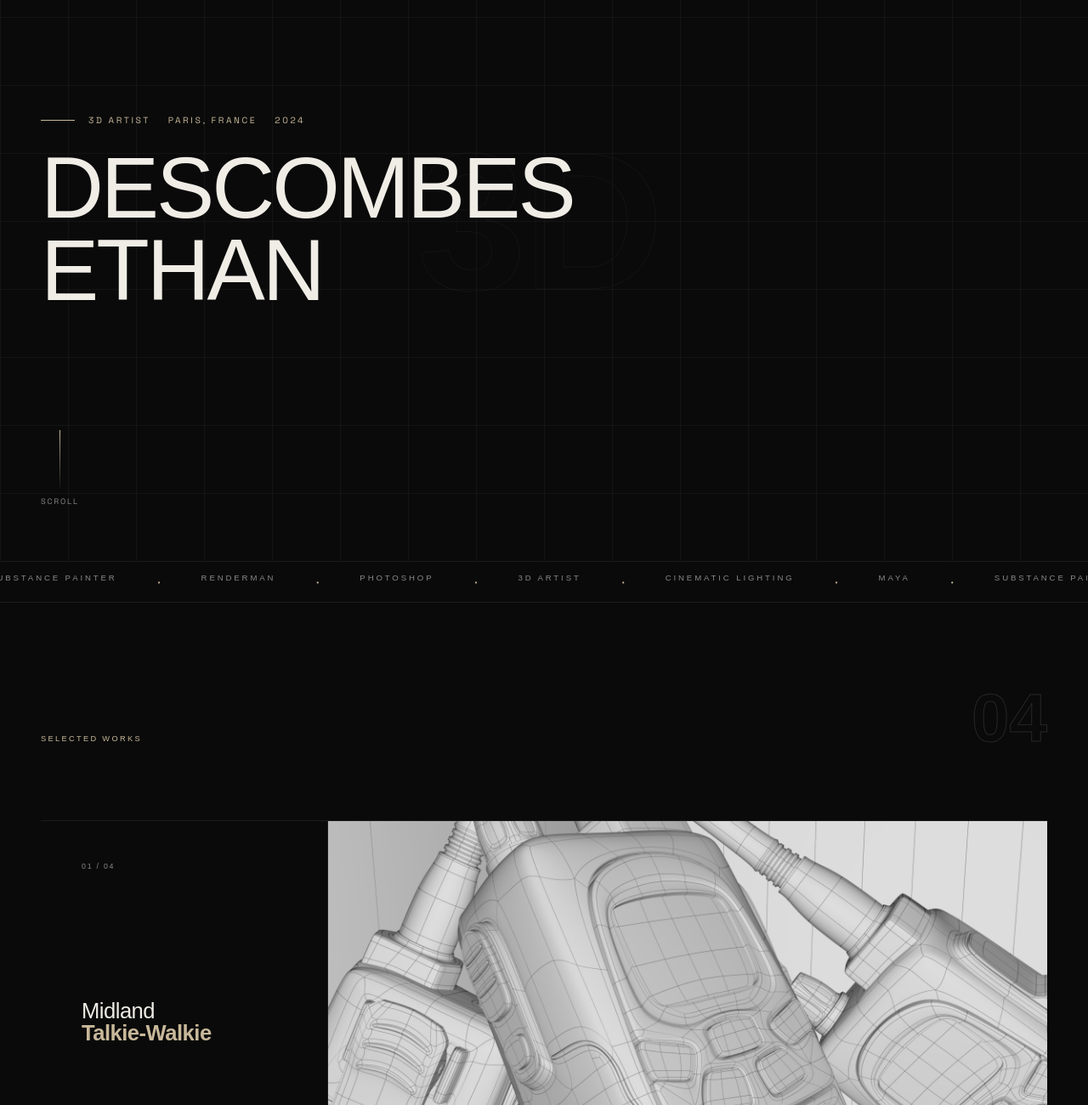
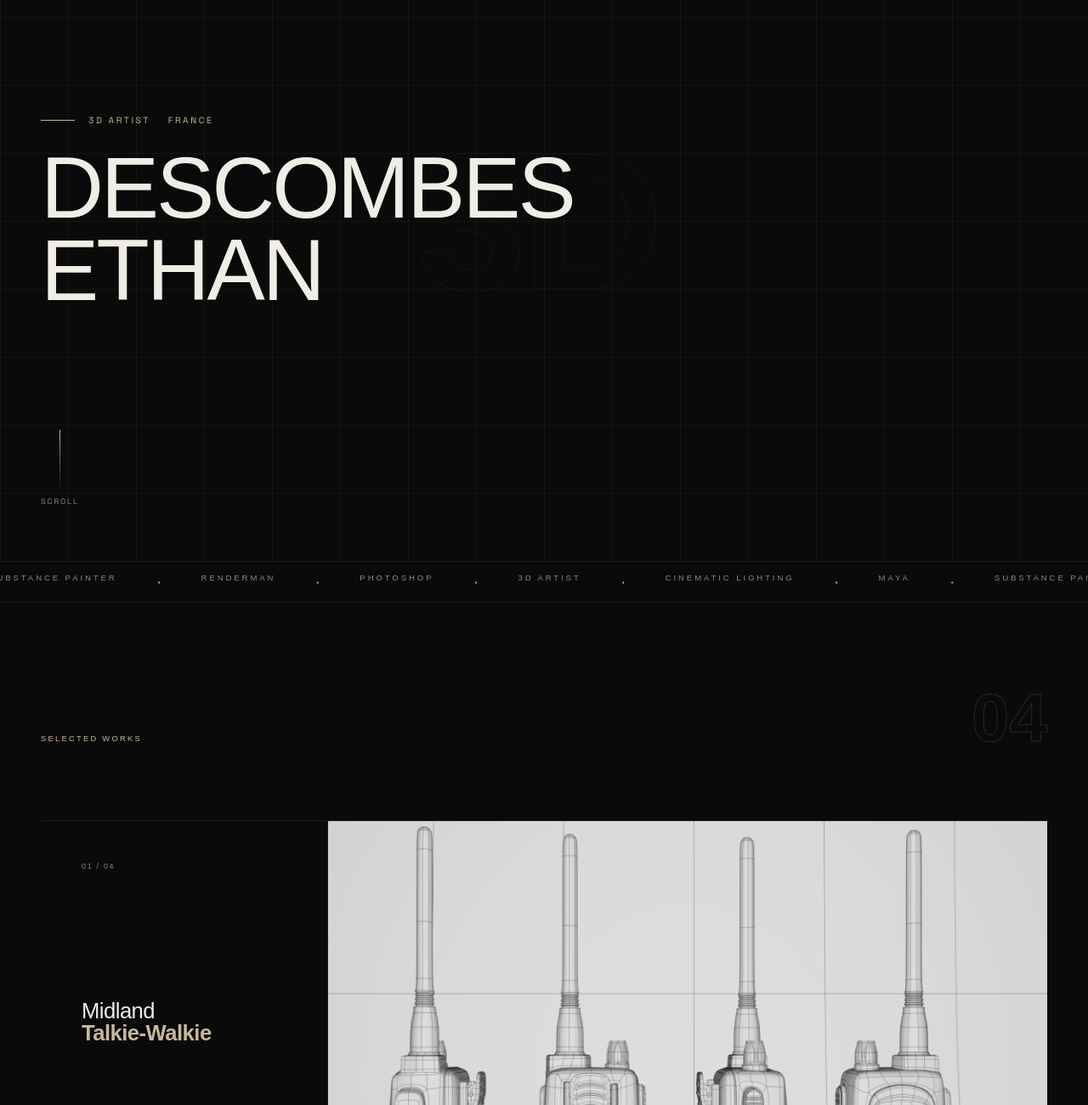
Before and after one commit to DescombesEthan/portfolio, a plain HTML site: page index.html in a window 1280 px wide. Shown: the part 140-1440 px from the top of the page at 85% size. Drawn offline with Linux system fonts and the light colour scheme; a web font is replaced by a local one.

Commit message:
swap talkie order

```diff
--- a/index.html
+++ b/index.html
@@ -225,6 +225,7 @@ nav{
 
 .project-right{
   position:relative;overflow:hidden;
+  padding-top:56.25%;
 }
 .project-imgs{
   position:absolute;inset:0;
@@ -434,7 +435,7 @@ footer{
 <section class="hero">
   <div class="hero-bg-text">3D</div>
   <div>
-    <div class="hero-eyebrow">3D Artist &nbsp;&nbsp; Paris, France &nbsp;&nbsp; 2024</div>
+    <div class="hero-eyebrow">3D Artist &nbsp;&nbsp; France</div>
     <h1 class="hero-title">
       <span>DESCOMBES</span>
       <span>ETHAN</span>
@@ -491,8 +492,8 @@ footer{
     </div>
     <div class="project-right">
       <div class="project-imgs">
-        <img class="img-wire" src="Beauty_Talkie_Tri_Wireframe.jpg" alt="wireframe">
-        <img class="img-rend" src="Beauty_Talkie_Tri_COMPO.jpg" alt="rendu">
+        <img class="img-wire" src="Wireframe_default_talkie.jpg" alt="wireframe">
+        <img class="img-rend" src="Beauty_Talkie_DEFAULT_COMPO.jpg" alt="rendu">
       </div>
       <span class="project-img-label label-wire">Wireframe</span>
       <span class="project-img-label label-rend" style="position:absolute;bottom:1.25rem;right:1.25rem;z-index:2;font-size:.55rem;letter-spacing:.15em;text-transform:uppercase;padding:.25rem .65rem;border:1px solid rgba(255,255,255,0.2);color:#888;background:rgba(10,10,10,0.7);transition:opacity .5s;opacity:0">Final render</span>
@@ -515,8 +516,8 @@ footer{
     </div>
     <div class="project-right">
       <div class="project-imgs">
-        <img class="img-wire" src="Wireframe_default_talkie.jpg" alt="wireframe">
-        <img class="img-rend" src="Beauty_Talkie_DEFAULT_COMPO.jpg" alt="rendu">
+        <img class="img-wire" src="Beauty_Talkie_Tri_Wireframe.jpg" alt="wireframe">
+        <img class="img-rend" src="Beauty_Talkie_Tri_COMPO.jpg" alt="rendu">
       </div>
       <span class="project-img-label label-wire">Wireframe</span>
       <span class="project-img-label label-rend" style="position:absolute;bottom:1.25rem;right:1.25rem;z-index:2;font-size:.55rem;letter-spacing:.15em;text-transform:uppercase;padding:.25rem .65rem;border:1px solid rgba(255,255,255,0.2);color:#888;background:rgba(10,10,10,0.7);transition:opacity .5s;opacity:0">Final render</span>
```
